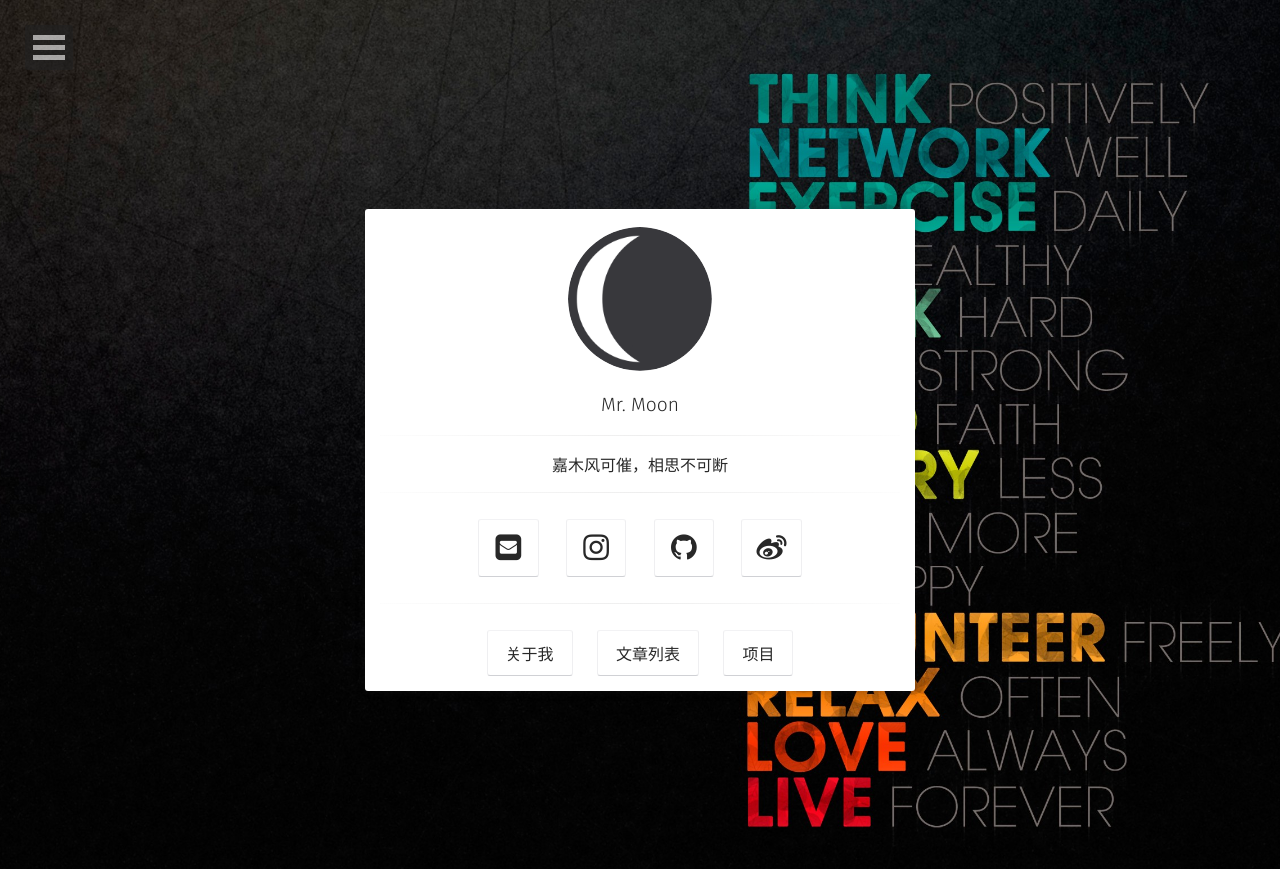
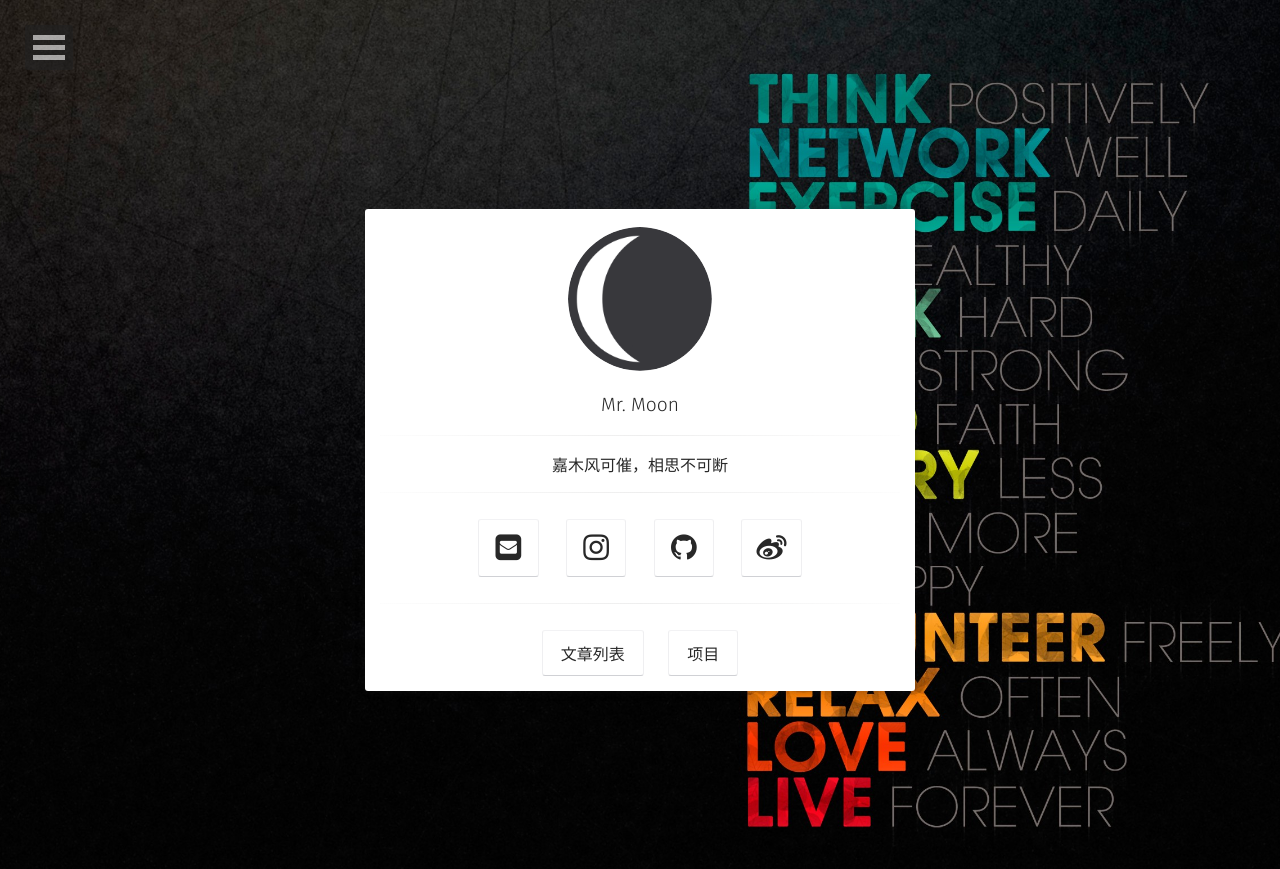
Before and after one commit to 3ssr/oh-my-star.github.io, a Jekyll site: the page built from index.html, in a window 1280 px wide. Shown: the top 869 px of the page. Built offline with Jekyll 4.4.1, drawn with Linux system fonts in a browser that asks for light colours; some web fonts are replaced.

Commit message:
hide about page

```diff
--- a/_layouts/home.html
+++ b/_layouts/home.html
@@ -32,9 +32,9 @@
                     {% include social-links.html %}
                   <hr class="hr-line">
                   <h3 class="title">
-                         <a class="btn zoombtn" href="{{ site.url }}/about">
+                         <!-- <a class="btn zoombtn" href="{{ site.url }}/about">
                          关于我
-                         </a>
+                         </a> -->
                          <a class="btn zoombtn" href="{{ site.url }}/posts">
                          文章列表
                          </a>
```
